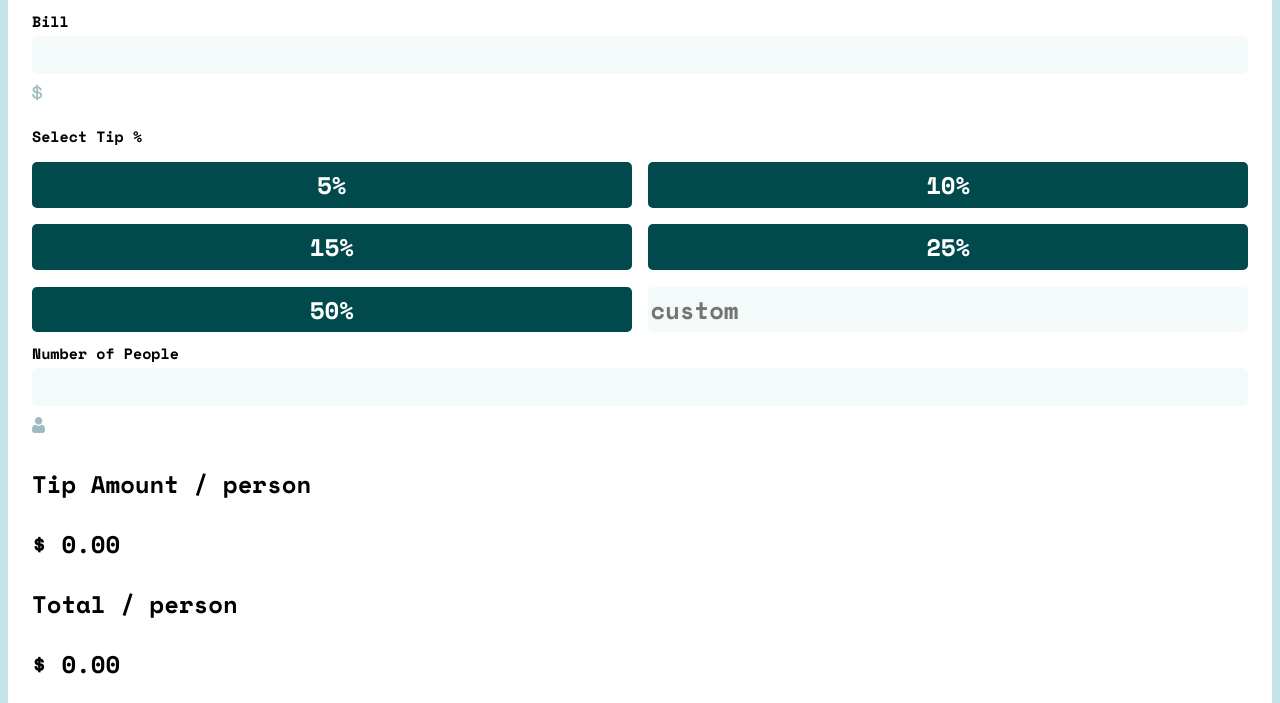
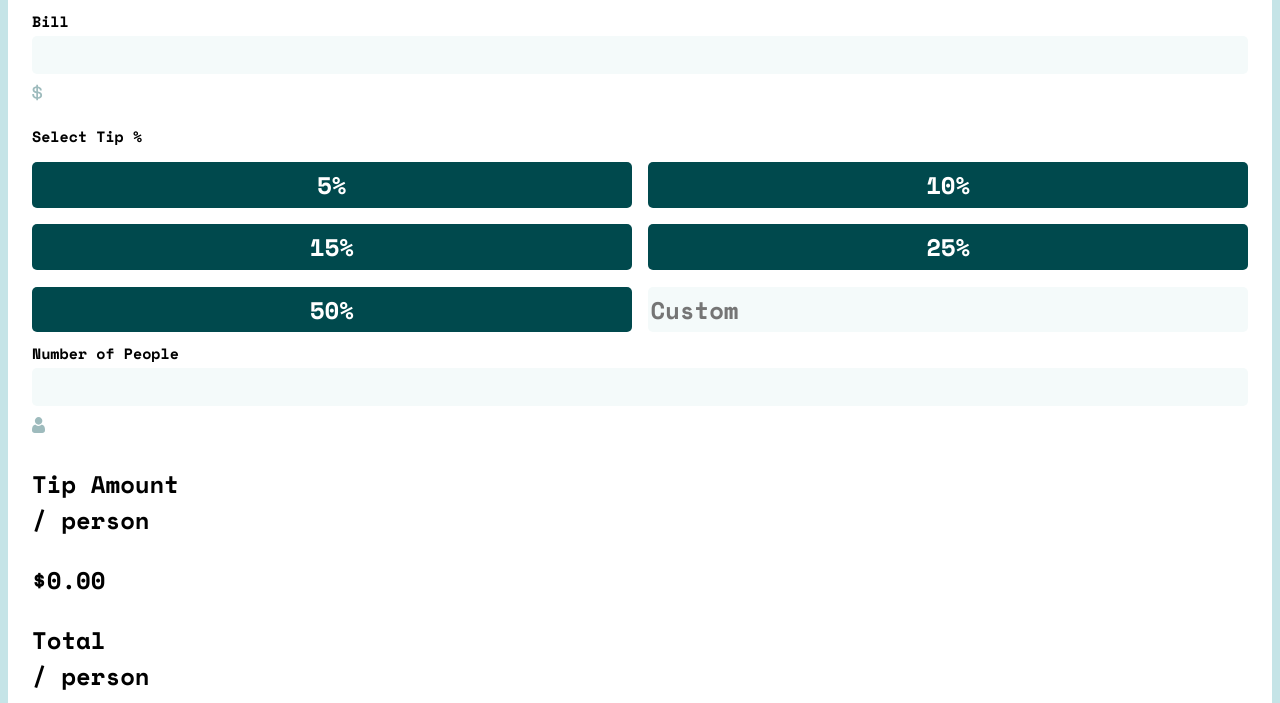
Before and after one commit to MauritzLM/tip-calculator-app, a website built with webpack: page dist/index.html in a window 1280 px wide. Shown: the part 95-798 px from the top of the page. Built offline with nearby package versions, Linux system fonts and the light colour scheme.

Commit message:
added amount-container class and logo image container

```diff
--- a/dist/index.html
+++ b/dist/index.html
@@ -19,7 +19,9 @@
 
 <body>
   <main>
-    <img src="../src/images/logo.svg" alt="">
+    <div class="logo-container">
+      <img src="../src/images/logo.svg" alt="">
+    </div>
 
     <div class="calculator">
 
@@ -27,7 +29,7 @@
       <div class="input-section">
         <label for="total">Bill</label>
         <input type="number" id="total">
-        <img src="../src/images/icon-dollar.svg" alt="">
+        <img class="dollar-icon" src="../src/images/icon-dollar.svg" alt="">
 
         <div class="select-tip-section">
           <p>Select Tip %</p>
@@ -37,27 +39,29 @@
             <div class="percentage">15%</div>
             <div class="percentage">25%</div>
             <div class="percentage">50%</div>
-            <input type="number" name="" id="custom-percentage" placeholder="custom">
+            <input type="number" name="" id="custom-percentage" placeholder="Custom">
           </div>
         </div>
 
         <label for="people">Number of People</label>
         <input type="number" id="people">
-        <img src="../src/images/icon-person.svg" alt="">
+        <img class="person-icon" src="../src/images/icon-person.svg" alt="">
       </div>
 
       <!-- display calculations -->
       <div class="display-calculations">
-        <div>
-          <p>Tip Amount
-            / person</p>
-          <p class="display-tip-amount">$ 0.00</p>
+        <div class="amount-container">
+          <p>Tip Amount <br>
+            <span>/ person</span>
+          </p>
+          <p class="display-tip-amount">$0.00</p>
         </div>
 
-        <div>
-          <p>Total
-            / person</p>
-          <p class="display-total-amount">$ 0.00</p>
+        <div class="amount-container">
+          <p>Total <br>
+            <span>/ person</span>
+          </p>
+          <p class="display-total-amount">$0.00</p>
         </div>
         <button class="reset-btn">Reset</button>
 
```
